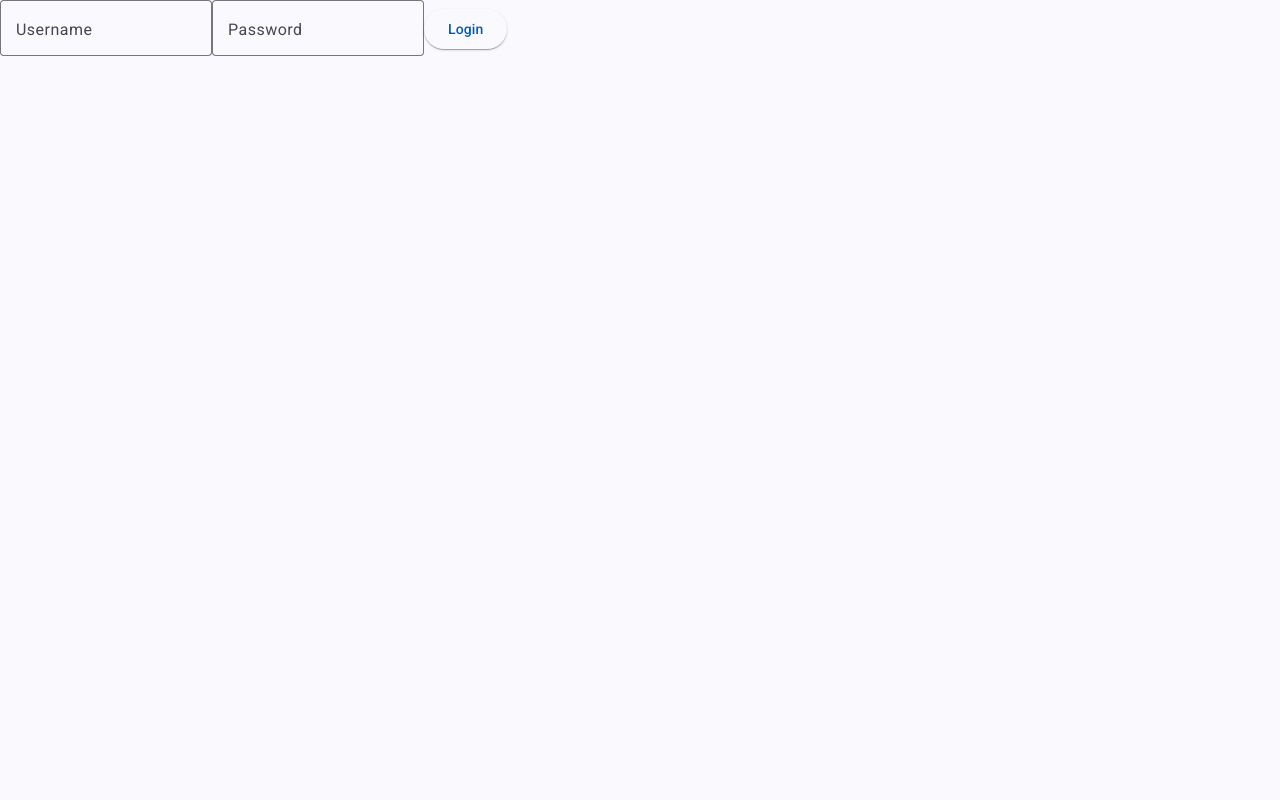
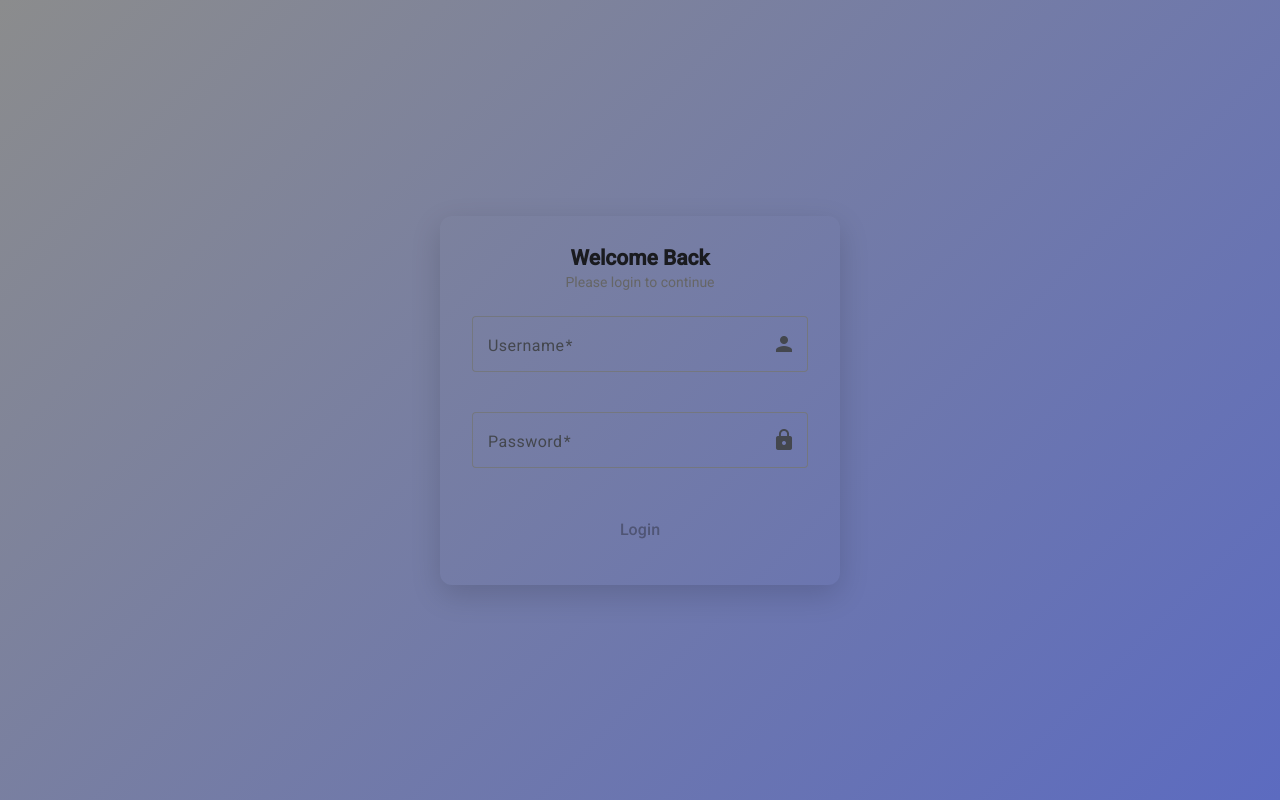
Before and after one commit to kishanthummarvsi-coder/zone-hq-client, an Angular app: page /auth/login in a window 1280 px wide. Built offline with nearby package versions, Linux system fonts and the light colour scheme.

Commit message:
ui update

```diff
--- a/src/app/auth/auth-module.ts
+++ b/src/app/auth/auth-module.ts
@@ -8,6 +8,8 @@ import { FormsModule } from '@angular/forms';
 import { MatFormFieldModule } from '@angular/material/form-field';
 import { MatInputModule } from '@angular/material/input';
 import { MatButtonModule } from '@angular/material/button';
+import { MatCardModule } from '@angular/material/card';
+import { MatIconModule } from '@angular/material/icon';
 
 
 @NgModule({
@@ -21,7 +23,9 @@ import { MatButtonModule } from '@angular/material/button';
     FormsModule,
     MatFormFieldModule,
     MatInputModule,
-    MatButtonModule
+    MatButtonModule,
+    MatCardModule,
+    MatIconModule,
   ]
 })
 export class AuthModule { }
--- a/src/app/auth/components/login-component/login-component.html
+++ b/src/app/auth/components/login-component/login-component.html
@@ -1,17 +1,32 @@
-<div class="login-container">
+<div class="login-wrapper">
+    <mat-card class="login-card">
 
-    <mat-form-field appearance="outline">
+        <div class="login-header">
+            <h2>Welcome Back</h2>
+            <p>Please login to continue</p>
+        </div>
+
+        <form #loginForm="ngForm" (ngSubmit)="login()" class="login-form">
+
+            <mat-form-field appearance="outline" class="full-width">
                 <mat-label>Username</mat-label>
-        <input matInput [(ngModel)]="username" name="username">
+                <input matInput [(ngModel)]="username" name="username" required />
+                <mat-icon matSuffix>person</mat-icon>
             </mat-form-field>
 
-    <mat-form-field appearance="outline">
+            <mat-form-field appearance="outline" class="full-width">
                 <mat-label>Password</mat-label>
-        <input matInput type="password" [(ngModel)]="password" name="password">
+                <input matInput type="password" [(ngModel)]="password" name="password" required />
+                <mat-icon matSuffix>lock</mat-icon>
             </mat-form-field>
 
-    <button mat-raised-button color="primary" (click)="login()">
+            <div class="btn-container">
+                <button mat-raised-button class="login-btn" type="submit" [disabled]="!loginForm.valid">
                     Login
                 </button>
+            </div>
 
+        </form>
+
+    </mat-card>
 </div>
--- a/src/app/auth/components/login-component/login-component.scss
+++ b/src/app/auth/components/login-component/login-component.scss
@@ -0,0 +1,56 @@
+.login-wrapper {
+  height: 100vh;
+  display: flex;
+  justify-content: center;
+  align-items: center;
+
+  background: linear-gradient(135deg, #8b8c8d, #5c6bc0);
+}
+
+.login-card {
+  width: 400px;
+  padding: 32px;
+  border-radius: 12px;
+  box-shadow: 0 10px 30px rgba(0, 0, 0, 0.15);
+  background-color: transparent;
+}
+
+.login-header {
+  text-align: center;
+  margin-bottom: 24px;
+
+  h2 {
+    margin: 0;
+    font-weight: 600;
+  }
+
+  p {
+    margin: 4px 0 0;
+    color: #666;
+    font-size: 14px;
+  }
+}
+
+.login-form {
+  display: flex;
+  flex-direction: column;
+  gap: 20px;
+}
+
+.full-width {
+  width: 100%;
+}
+
+.btn-container{
+    display: flex;
+    justify-content: center;
+    background-color: transparent;
+
+    .login-btn {
+        height: 45px;
+        font-size: 16px;
+        font-weight: 500;
+        width: 55px;
+        background-color: transparent;
+    }
+}
```
Also changed, not shown: src/app/shared/shared-module.ts (+1 -7 lines). Lines whose indentation alone changed are shown as unchanged.
